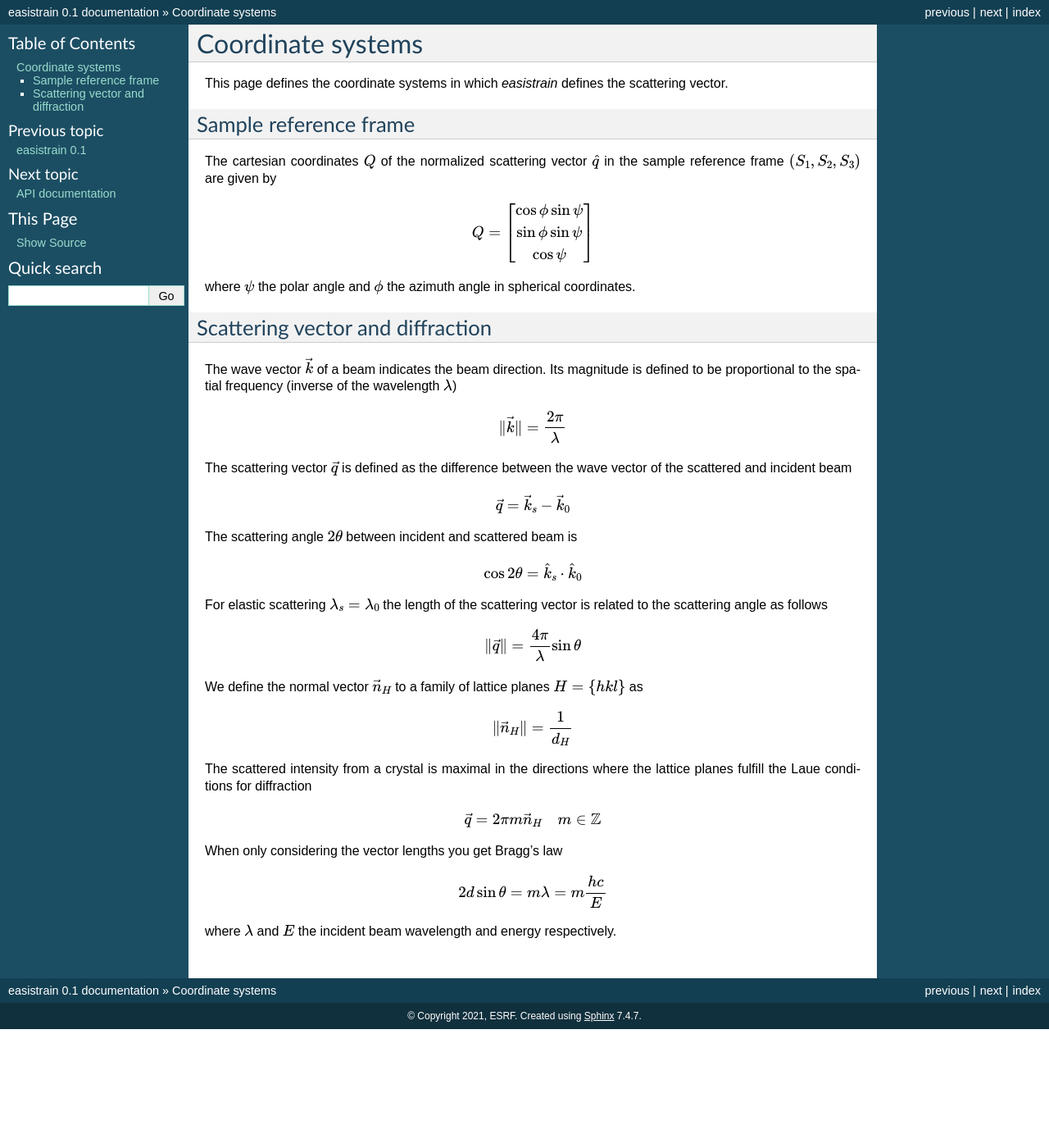
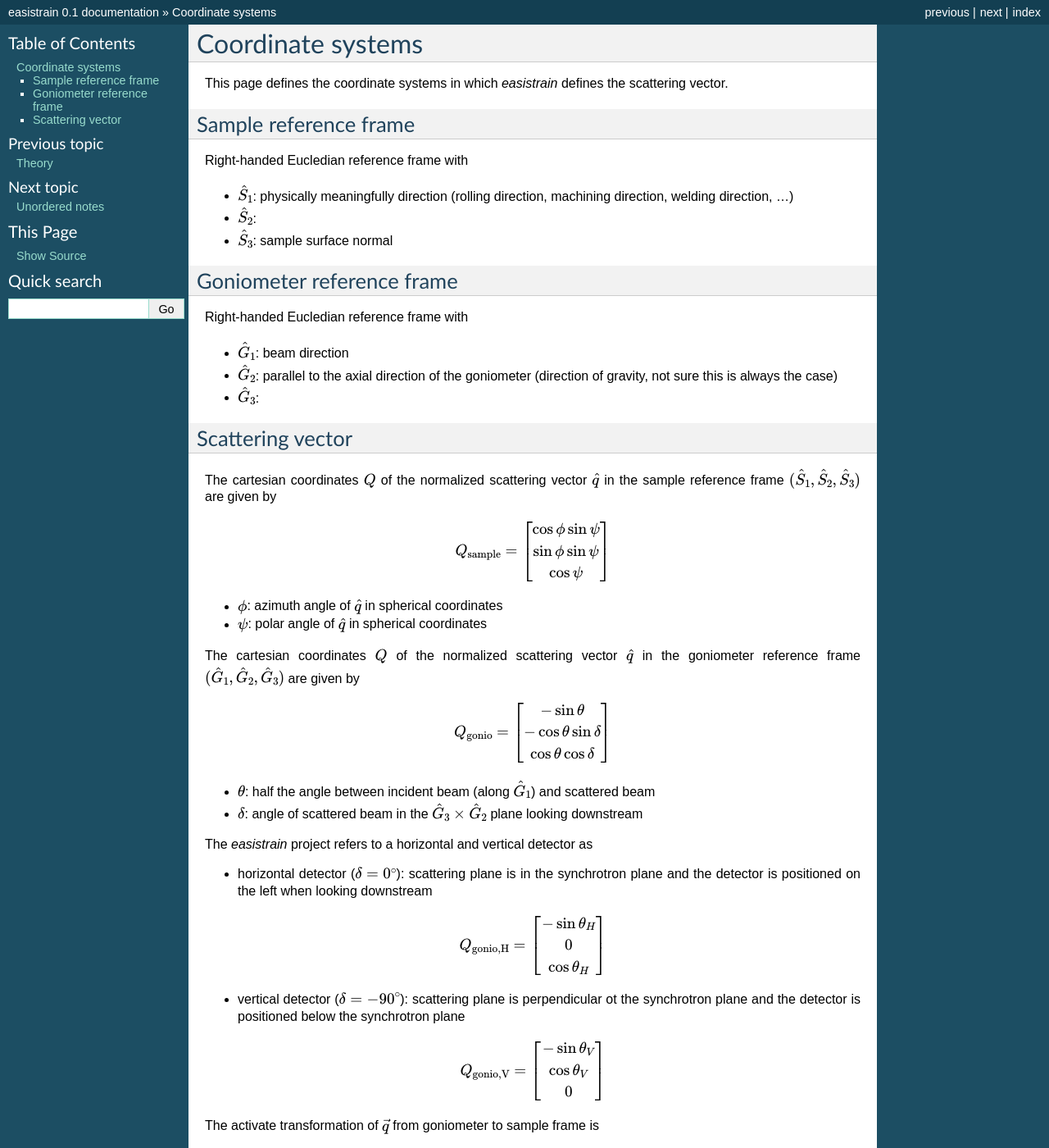
Before and after one commit to EASI-STRESS/easistrain, a Sphinx documentation site: the page built from doc/reference_frames.rst, in a window 1280 px wide and 1400 px high. Shown: the whole window at 82% size. Built offline with Sphinx 7.4.7, drawn with Linux system fonts in a browser that asks for light colours; some of the changed text lies outside the part shown.

Commit message:
docs: reference frames and data structure

```diff
--- a/doc/conf.py
+++ b/doc/conf.py
@@ -1,4 +1,4 @@
-"""rm -rf doc/_generated/; python setup.py build_sphinx -E -a
+"""rm -rf doc/_generated/; sphinx-build doc build/sphinx/html -E -a
 """
 
 project = "easistrain"
--- a/doc/index.rst
+++ b/doc/index.rst
@@ -38,5 +38,7 @@ Documentation
 .. toctree::
     :maxdepth: 2
 
+    theory
     reference_frames
+    notes
     api
--- a/doc/reference_frames.rst
+++ b/doc/reference_frames.rst
@@ -4,67 +4,84 @@ Coordinate systems
 This page defines the coordinate systems in which *easistrain* defines the scattering vector.
 
 Sample reference frame
-----------------------
+++++++++++++++++++++++
 
-The cartesian coordinates :math:`Q` of the normalized scattering vector :math:`\hat{q}` in the sample reference frame :math:`(S_1, S_2, S_3)` are given by
+Right-handed Eucledian reference frame with
+
+- :math:`\hat{S}_1`: physically meaningfully direction (rolling direction, machining direction, welding direction, ...)
+- :math:`\hat{S}_2`:
+- :math:`\hat{S}_3`: sample surface normal
+
+Goniometer reference frame
+++++++++++++++++++++++++++
+
+Right-handed Eucledian reference frame with
+
+- :math:`\hat{G}_1`: beam direction
+- :math:`\hat{G}_2`: parallel to the axial direction of the goniometer (direction of gravity, not sure this is always the case)
+- :math:`\hat{G}_3`:
+
+Scattering vector
++++++++++++++++++
+
+The cartesian coordinates :math:`Q` of the normalized scattering vector :math:`\hat{q}` in the sample reference frame :math:`(\hat{S}_1, \hat{S}_2, \hat{S}_3)` are given by
 
 .. math::
 
-    Q = \begin{bmatrix}
+    Q_\text{sample} = \begin{bmatrix}
         \cos \phi \sin \psi \\
         \sin \phi \sin \psi \\
         \cos \psi
         \end{bmatrix}
 
-where :math:`\psi` the polar angle and :math:`\phi` the azimuth angle in spherical coordinates.
+- :math:`\phi`: azimuth angle of :math:`\hat{q}` in spherical coordinates
+- :math:`\psi`: polar angle of :math:`\hat{q}` in spherical coordinates
 
-Scattering vector and diffraction
----------------------------------
-
-The wave vector :math:`\vec{k}` of a beam indicates the beam direction. Its magnitude is defined
-to be proportional to the spatial frequency (inverse of the wavelength :math:`\lambda`)
+The cartesian coordinates :math:`Q` of the normalized scattering vector :math:`\hat{q}` in the goniometer reference frame :math:`(\hat{G}_1, \hat{G}_2, \hat{G}_3)` are given by
 
 .. math::
 
-    \|\vec{k}\|= \frac{2\pi}{\lambda}
+    Q_\text{gonio} = \begin{bmatrix}
+        -\sin \theta \\
+        -\cos \theta \sin \delta \\
+        \cos \theta \cos \delta
+        \end{bmatrix}
 
-The scattering vector :math:`\vec{q}` is defined as the difference between the wave vector of the
-scattered and incident beam
+- :math:`\theta`: half the angle between incident beam (along :math:`\hat{G}_1`) and scattered beam
+- :math:`\delta`: angle of scattered beam in the :math:`\hat{G}_3\times\hat{G}_2` plane looking downstream
+
+The *easistrain* project refers to a horizontal and vertical detector as
+
+- horizontal detector (:math:`\delta=0^\circ`): scattering plane is in the synchrotron plane and the detector is positioned on the left when looking downstream
 
 .. math::
 
-   \vec{q} = \vec{k}_s - \vec{k}_0
+    Q_\text{gonio,H} = \begin{bmatrix}
+        -\sin \theta_H \\
+        0 \\
+        \cos \theta_H
+        \end{bmatrix}
 
-The scattering angle :math:`2\theta` between incident and scattered beam is
+- vertical detector (:math:`\delta=-90^\circ`): scattering plane is perpendicular ot the synchrotron plane and the detector is positioned below the synchrotron plane
 
 .. math::
 
-    \cos 2\theta = \hat{k}_s\cdot\hat{k}_0
+    Q_\text{gonio,V} = \begin{bmatrix}
+        -\sin \theta_V \\
+        \cos \theta_V \\
+        0
+        \end{bmatrix}
 
-For elastic scattering :math:`\lambda_s = \lambda_0` the length of the scattering vector
-is related to the scattering angle as follows
+The activate transformation of :math:`\vec{q}` from goniometer to sample frame is
 
 .. math::
 
-    \|\vec{q}\|= \frac{4\pi}{\lambda} \sin\theta
+    Q_\text{sample} = R_2(-\omega)\cdot R_1(\chi)\cdot R_3(-\varphi)\cdot Q_\text{gonio}
 
-We define the normal vector :math:`\vec{n}_H` to a family of lattice planes :math:`H = \{hkl\}` as
+- :math:`\chi`: rotation around :math:`\hat{G}_1`
+- :math:`\omega`: rotation around :math:`-\hat{G}_2`
+- :math:`\varphi`: rotation around :math:`-\hat{G}_3`
+- :math:`R_i`: activate transformation matrix around axis :math:`\hat{G}_i`
 
-.. math::
-
-   \| \vec{n}_H \|= \frac{1}{d_H}
-
-The scattered intensity from a crystal is maximal in the directions where the lattice planes fulfill the
-Laue conditions for diffraction
-
-.. math::
-
-    \vec{q} = 2\pi m \vec{n}_H \quad m \in \mathbb{Z}
-
-When only considering the vector lengths you get Bragg's law
-
-.. math::
-
-    2d\sin\theta = m\lambda = m\frac{hc}{E}
-
-where :math:`\lambda` and :math:`E` the incident beam wavelength and energy respectively.
+For example :math:`\chi=0^\circ`, :math:`\omega=90^\circ` and :math:`\chi=0^\circ`
+positions the sample surface perpendicular to the beam (:math:`\hat{G}_3 = -\hat{S}_1`).
--- a/setup.cfg
+++ b/setup.cfg
@@ -57,8 +57,3 @@ max-line-length = 88
 # E501 (line too long) ignored because of the end-of-line comments
 # E741 (ambiguous variable name) we use "l" alot for Miller indices
 extend-ignore = E203, E262, E501, W503, E741
-
-[build_sphinx]
-project = easistrain
-version = attr: easistrain.__version__
-source-dir = ./doc
```
Also changed, not shown: doc/notes.rst (added, +93 -0 lines), doc/theory.rst (added, +53 -0 lines).
